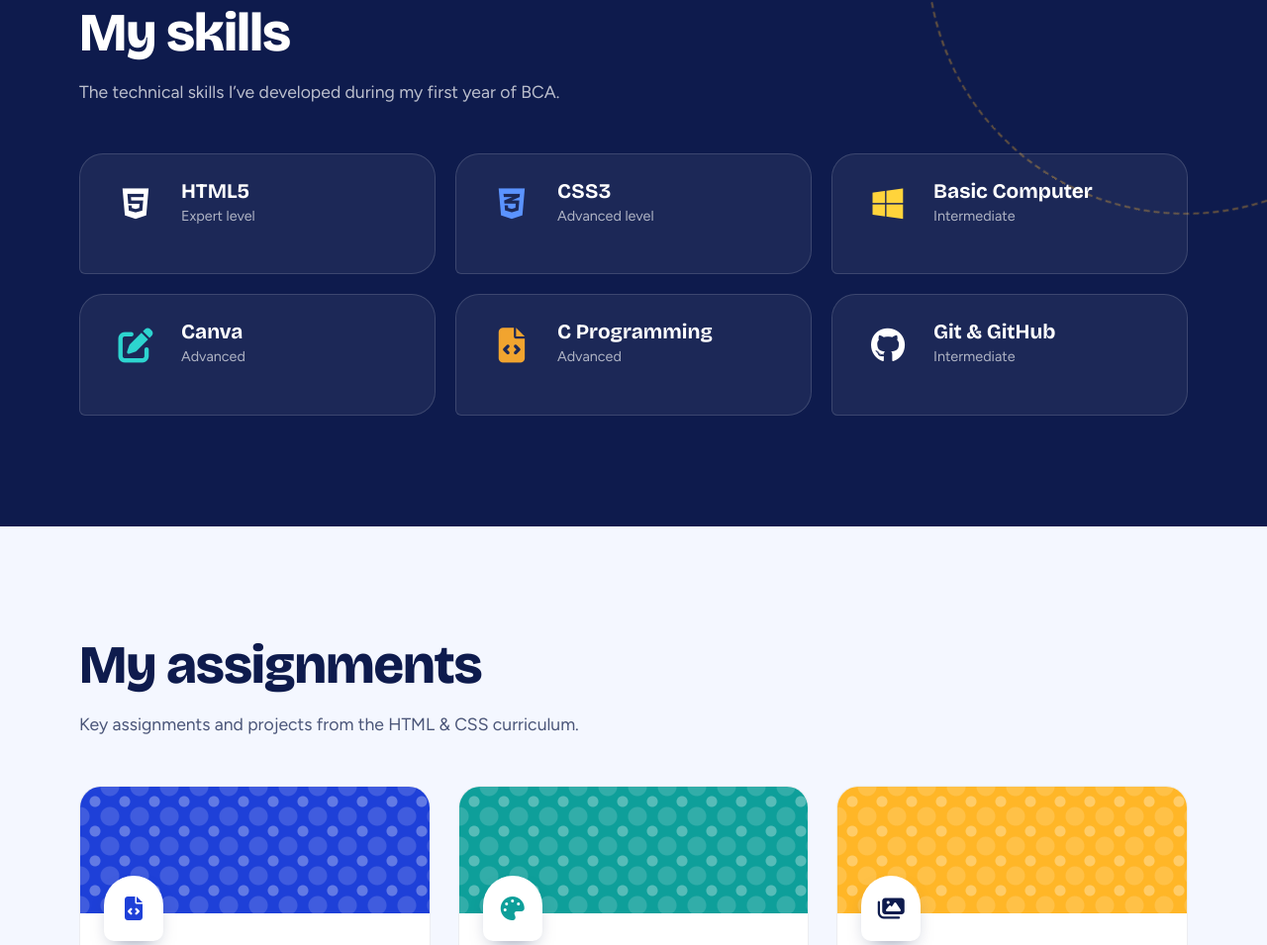
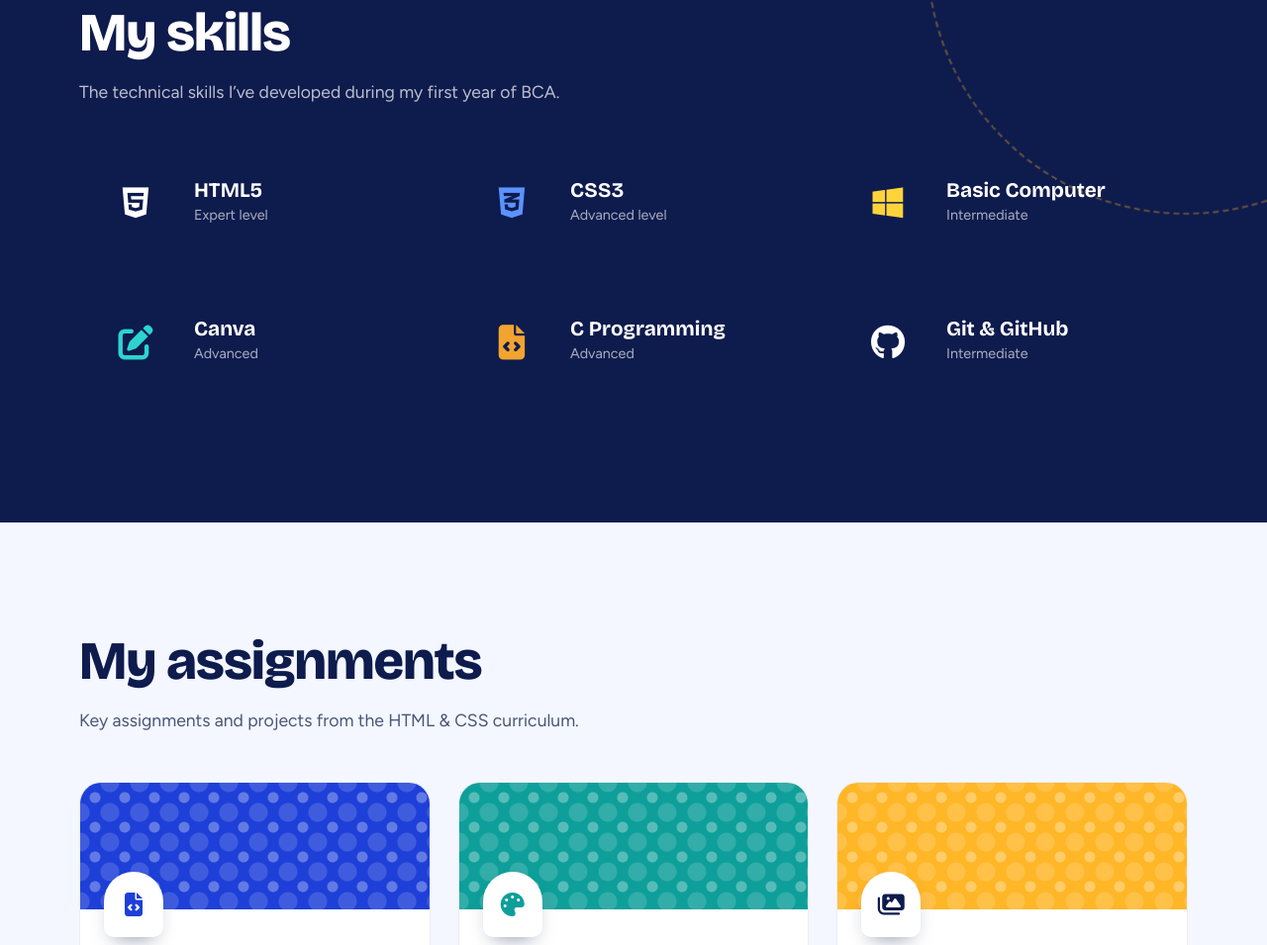
Before and after one commit to gurnanij27-droid/Personal-portfolio, a plain HTML site: page index.html in a window 1280 px wide. Shown: the part 1972-2927 px from the top of the page at 99% size. Drawn offline with nearby package versions, Linux system fonts and the light colour scheme.

Commit message:
Update style.css

```diff
--- a/style.css
+++ b/style.css
@@ -502,15 +502,11 @@ li .blue{
     margin-top: 48px;
 }
 .skill{
-    background: rgba(255, 255, 255, .06);
-    border: 1px solid rgba(255, 255, 255, .14);
-    border-radius: 24px;
-    border-bottom-left-radius: 6px;
-    padding: 26px;
-    transition: .3s;
-    display: flex;
+       display: flex;
     align-items: center;
-    justify-content: center;
+    justify-content: flex-start;
+    padding: 26px 35px;
+
 }
 .skill:hover{
     transform: translateY(-10px);
@@ -518,18 +514,21 @@ li .blue{
     background: rgba(255, 255, 255, 0.116);
 }
 .skill-main{
-    display: flex;
+    display: grid;
+    grid-template-columns: 65px 1fr;
     align-items: center;
-    gap: 18px;
-    width: 360px;
-    max-width: 100%;
+    column-gap: 25px;
+    width: 100%;
     margin-bottom: 20px;
 }
-.skill-main i{
-    width: 60px;
-    min-width: 60px;
+.skill-main i {
+    width: 65px;
     text-align: center;
-    flex-shrink: 0;
+    font-size: 2rem;
+}
+
+.skill-main div {
+    text-align: left;
 }
 .skill-main h3{
     font-family: var(--display);
```
